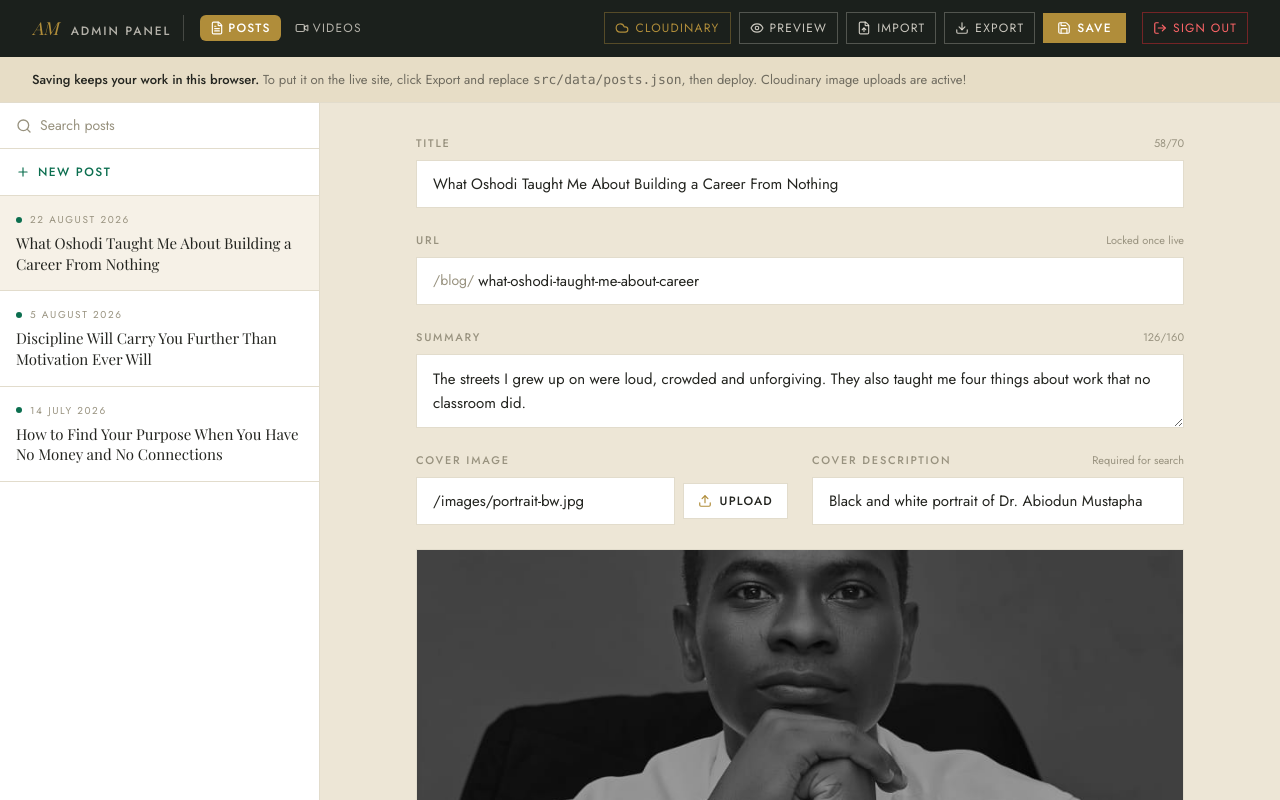
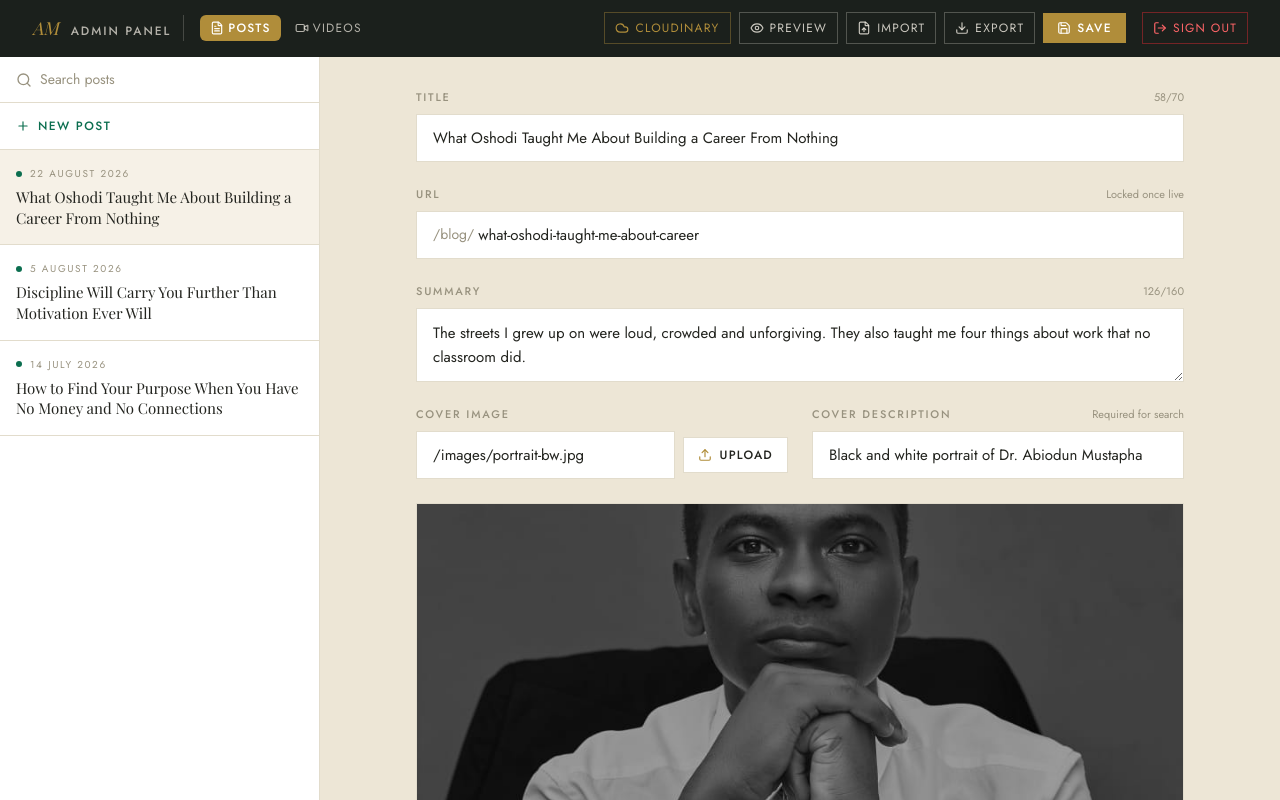
Before and after one commit to Nedu2022/Abiodun-Mustapha, a React (Vite) app: page /admin in a window 1280 px wide. Both pictures are taken after typing "Sample123" into the empty fields and a click on the button "SIGN IN TO ADMIN". Shown: the top 800 px of the page. Built offline with nearby package versions, Linux system fonts and the light colour scheme; a web font is replaced by a local one.

Commit message:
Clean up side comments and text banners in admin page for minimal layout

```diff
--- a/src/pages/Admin.jsx
+++ b/src/pages/Admin.jsx
@@ -447,14 +447,7 @@ export default function Admin() {
         {activeTab === 'videos' ? (
           <VideoManager setToast={setToast} />
         ) : (
-          <>
-            <div className="border-b border-line bg-gold/10 px-5 py-3 text-[13px] leading-relaxed text-ink-soft sm:px-8">
-              <span className="font-medium text-ink">Saving keeps your work in this browser.</span> To put
-              it on the live site, click Export and replace <code>src/data/posts.json</code>, then deploy.
-              Cloudinary image uploads are active!
-            </div>
-
-            <div className="mx-auto grid max-w-[100rem] gap-0 px-0 lg:grid-cols-[320px_1fr]">
+          <div className="mx-auto grid max-w-[100rem] gap-0 px-0 lg:grid-cols-[320px_1fr]">
               {/* Post List Sidebar: Always visible on desktop, visible on mobile when mobileView === 'list' */}
               <aside className={`${mobileView === 'edit' ? 'hidden lg:block' : 'block'} border-b border-line bg-white lg:min-h-svh lg:border-b-0 lg:border-r`}>
                 <div className="flex items-center gap-2 border-b border-line px-4 py-3">
@@ -731,7 +724,6 @@ export default function Admin() {
             )}
           </div>
         </div>
-      </>
     )}
 
         {toast && (
```
